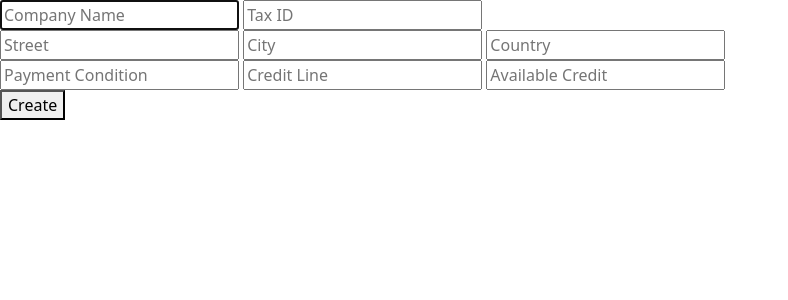
After one commit to MedinaCoco87/ERP-Project, a Flask app: page /create_customer in a window 1280 px wide. The commit adds this page. Shown: the top 300 px of the page, without its empty margins (0-788 px from the left). Run offline with Flask 2, Linux system fonts and the light colour scheme; some libraries are stand-ins or nearby versions.

Commit message:
Implement @create_customer and displays customers.html after creation

```diff
--- a/app.py
+++ b/app.py
@@ -35,7 +35,6 @@ def after_request(response):
     response.headers["Pragma"] = "no-cache"
     return response
 
-# First route of frontend version
 
 @app.route("/", methods = ["GET"])
 @login_required
@@ -62,6 +61,7 @@ def login():
             return render_template("error.html", message="Invalid password")
 
         session["user_id"] = user[0]["id"]
+        session["username"] = user[0]["username"]
         session["profile"] = user[0]["profile"]
         return redirect("/")
 
@@ -76,6 +76,8 @@ def logout():
     # Redirect user to login form
     return redirect("/login")
 
+
+# Pending implementation
 @app.route("/edit_user", methods = ["GET", "POST"])
 @login_required
 def edit_user(): # Allow super_admin to change other users passwords and profiles
@@ -103,13 +105,6 @@ def change_password():
 
     return render_template("change_password.html")
 
-
-
-
-
-
-
-# Initial routes to test from postman
 
 @app.route ("/create_user", methods = ["GET", "POST"])
 def create_user():
@@ -159,17 +154,13 @@ def create_user():
     return render_template("new_user.html")
 
 
-
-
-
 @app.route ("/users", methods = ["GET"])
 @login_required
 def get_all_users():
     users = db.execute("SELECT * FROM users")
     return render_template("users.html", users=users)
 
-
-
+# Pending vinculation with frontend
 @app.route ("/users/<user_id>", methods = ["GET"])
 def get_user_by_id(user_id):
     user = db.execute("SELECT * FROM users WHERE id = ?", user_id)
@@ -177,17 +168,28 @@ def get_user_by_id(user_id):
         return jsonify({"message": "user not found"}), 400
     return jsonify(user), 200
 
-# I intentionally choose not to allow deletion of users to avoid messing up with databases.
+
+@app.route ("/create_customer", methods = ["GET", "POST"])
+def create_customer():
+    if request.method == "POST":
+        tax_id = request.form.get("tax_id")
+        existing_customer = db.execute(
+            "SELECT * FROM customers WHERE tax_id = ?", tax_id
+        )
+        if len(existing_customer) >= 1:
+            message = "Tax id already used for customer " + existing_customer[0]["company_name"]
+            return render_template("error.html", message=message)
+        db.execute("INSERT INTO customers (company_name, tax_id, address_street, address_city, address_country, payment_condition, created_by) VALUES (?, ?, ?, ?, ?, ?, ?)",
+            request.form.get("company_name").upper(), request.form.get("tax_id"), request.form.get("address_street").upper(), request.form.get("address_city").upper(), request.form.get("address_country").upper(),
+            request.form.get("payment_condition").upper(), session["username"]
+        )
+        customers = db.execute("SELECT * FROM customers")
+        return render_template("customers.html", message="Customer created!", customers=customers)
+
+    return render_template("create_customer.html")
 
 
-@app.route ("/customers", methods = ["POST"])
-def create_customer():
-    customer = request.get_json()
-    db.execute("INSERT INTO customers (company_name, tax_id, address_street, address_city, address_country, payment_condition, created_by) VALUES (?, ?, ?, ?, ?, ?, ?)", customer["company_name"], customer["tax_id"], customer["address_street"], customer["address_city"], customer["address_country"], customer["payment_condition"], customer["created_by"])
-    return jsonify({"message": "customer created"})
-
-
-
+# Pending vinculation with frontend
 @app.route ("/customers/<customer_id>", methods = ["PUT"])
 def update_customer(customer_id):
     customer_new_data = request.get_json()
@@ -197,7 +199,7 @@ def update_customer(customer_id):
     return jsonify({"message": "user updated"}), 200
 
 
-
+# Pending vinculation with frontend
 @app.route("/customers/<customer_id>", methods = ["GET"])
 def get_customer_by_id(customer_id):
     customer = db.execute("SELECT * FROM customers WHERE id = ?", customer_id)
@@ -213,14 +215,12 @@ def get_customers():
     return render_template("customers.html", customers=customers)
 
 
-
 # Database is validating category_id is an integer between 100 and 999.
 @app.route ("/item_categories", methods = ["POST"])
 def create_category():
     category = request.get_json()
     db.execute("INSERT INTO item_categories (id, description, created_by) VALUES (?, ?, ?)", category["id"], category["description"].upper(), category["created_by"])
     return jsonify({"message": "item_category created"})
-
 
 
 @app.route ("/category_by_id/<item_category>", methods = ["GET"])
--- /dev/null
+++ b/templates/create_customer.html
@@ -0,0 +1,25 @@
+{% extends "layout.html" %}
+
+{% block title %}
+    New Customer
+{% endblock %}
+
+{% block body %}
+<form action="/create_customer" method="post">
+    <div>
+        <input autocomplete="off" autofocus id="company_name" name="company_name" placeholder="Company Name" type="text">
+        <input autocomplete="off" autofocus id="tax_id" name="tax_id" placeholder="Tax ID" type="text">
+    </div>
+    <div>
+        <input autocomplete="off" autofocus id="address_street" name="address_street" placeholder="Street" type="text">
+        <input autocomplete="off" autofocus id="address_city" name="address_city" placeholder="City" type="text">
+        <input autocomplete="off" autofocus id="address_country" name="address_country" placeholder="Country" type="text">
+    </div>
+    <div>
+        <input autocomplete="off" autofocus id="payment_condition" name="payment_condition" placeholder="Payment Condition" type="text">
+        <input autocomplete="off" autofocus id="credit_line" name="credit_line" placeholder="Credit Line" type="text">
+        <input autocomplete="off" autofocus id="available_credit" name="available_credit" placeholder="Available Credit" type="text">
+    </div>
+    <button type="submit">Create</button>
+</form>
+{% endblock %}
--- a/templates/customers.html
+++ b/templates/customers.html
@@ -6,6 +6,7 @@
 
 {% block body %}
     <p>Customers</p>
+    <h4>{{ message }}</h4>
     <table>
         <thead>
             <tr>
--- a/templates/index.html
+++ b/templates/index.html
@@ -19,4 +19,10 @@
     <form method="get" action="/users">
         <button type="submit">All Users</button>
     </form>
+    <form method="get" action="/customers">
+        <button type="submit">All Customers</button>
+    </form>
+    <form method="get" action="/create_customer">
+        <button type="submit">New Customer</button>
+    </form>
 {% endblock %}
```
Also changed, not shown: erpdatabase.db.
